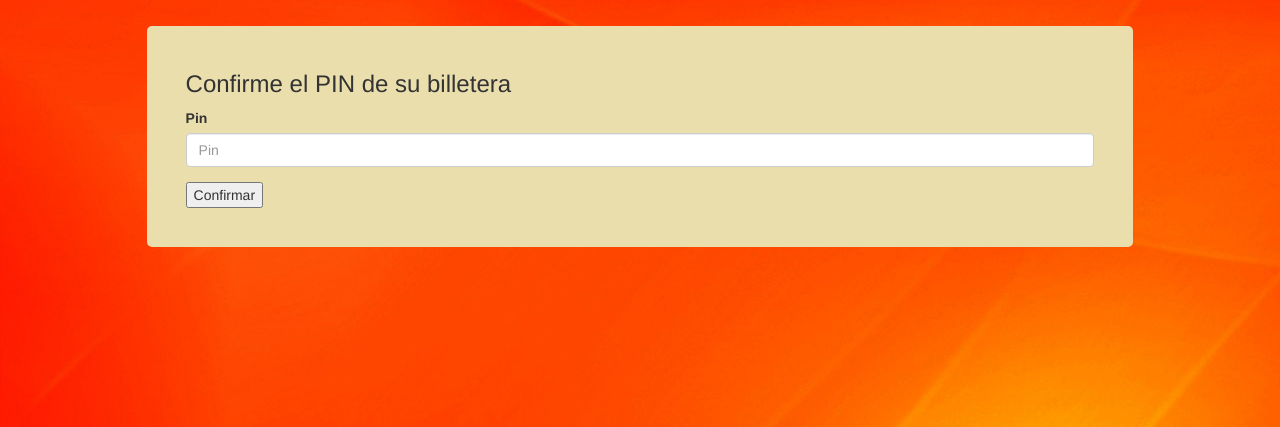
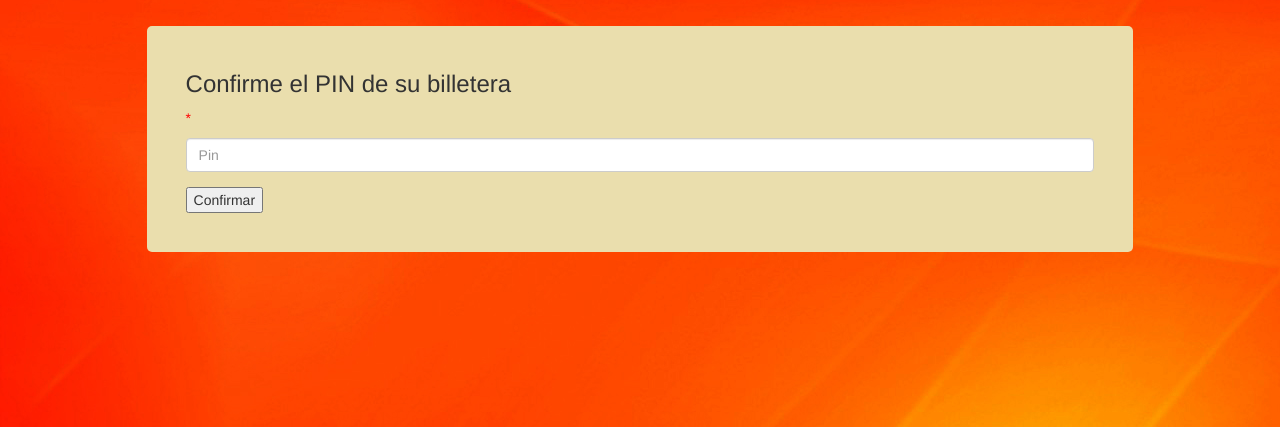
Before and after one commit to nandodev-net/PangoExpress-Restaurant-Client-Admin-Provider-FullSystem-Django, a Django app: page /menu/verpedido/pagar/18 in a window 1280 px wide. Shown: the part 52-479 px from the top of the page. Run offline with Django 3.2, Linux system fonts and the light colour scheme; data comes from the database, SQL or seed files in the repository; some libraries are stand-ins or nearby versions.

Commit message:
Añadiendo los * respectivos en pagarCuenta

```diff
--- a/menu/templates/menu/pagarCuenta.html
+++ b/menu/templates/menu/pagarCuenta.html
@@ -10,7 +10,10 @@
         <h3>Confirme el PIN de su billetera</h3>
         <form action = "" method = "post">
             {% csrf_token %}
-            {% bootstrap_form form %}
+                <p>{% bootstrap_label "PIN" %}
+                <span style="color:red">*<span>
+                {% bootstrap_field form.PIN  show_label=False %}
+                </p>
             <input type = "submit" value = "Confirmar"/>
         </form>
     {% else %}
```
